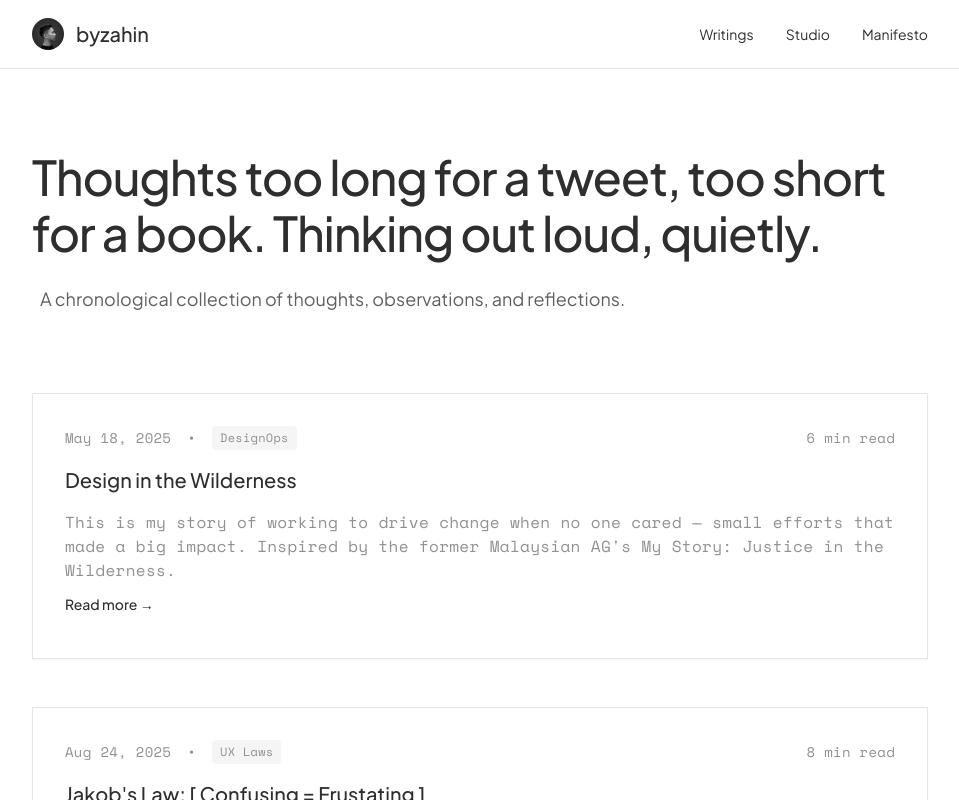
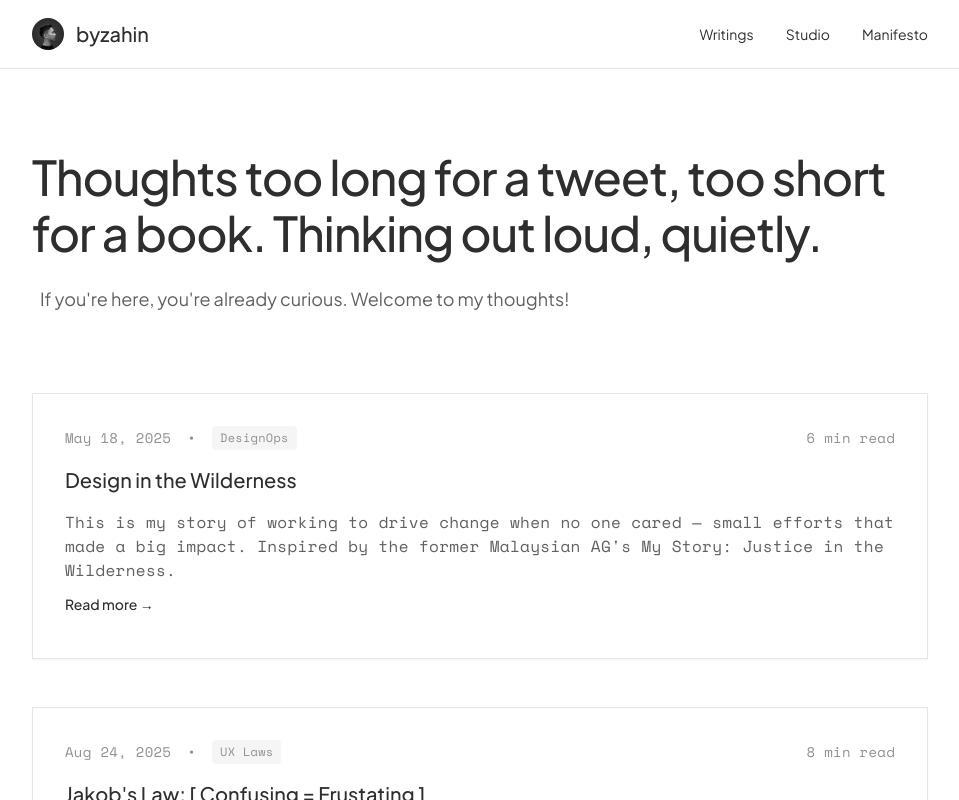
Before and after one commit to zhnsyhrn/nobodyessay, a React (Vite) app: page /writings in a window 1280 px wide. Shown: the top 800 px of the page, without its empty margins (160-1119 px from the left). Built offline with nearby package versions, Linux system fonts and the light colour scheme.

Commit message:
Update writings page subtitle and excerpt color
Updated the subtitle on the writings page to "If you’re here, you’re already curious. Welcome to my thoughts!".
Changed the font color of the excerpt text in all writing cards to #606060.

```diff
--- a/src/pages/Index.tsx
+++ b/src/pages/Index.tsx
@@ -155,7 +155,9 @@ const Index = () => {
                     {writing.title}
                   </h2>
 
-                  <p className="font-typewriter text-muted-foreground leading-relaxed text-sm sm:text-base mb-2">
+                  <p className="font-typewriter leading-relaxed text-sm sm:text-base mb-2" style={{
+                    color: '#606060'
+                  }}>
                     {writing.excerpt}
                   </p>
 
--- a/src/pages/Writings.tsx
+++ b/src/pages/Writings.tsx
@@ -18,7 +18,7 @@ const Writings = () => {
           <p className="font-display text-base sm:text-lg max-w-2xl leading-relaxed px-2" style={{
           color: '#606060'
         }}>
-            A chronological collection of thoughts, observations, and reflections.
+            If you're here, you're already curious. Welcome to my thoughts!
           </p>
         </div>
       </section>
@@ -44,7 +44,9 @@ const Writings = () => {
                     {writing.title}
                   </h2>
 
-                  <p className="font-typewriter text-muted-foreground leading-relaxed text-sm sm:text-base">
+                  <p className="font-typewriter leading-relaxed text-sm sm:text-base" style={{
+                    color: '#606060'
+                  }}>
                     {writing.excerpt}
                   </p>
 
```
